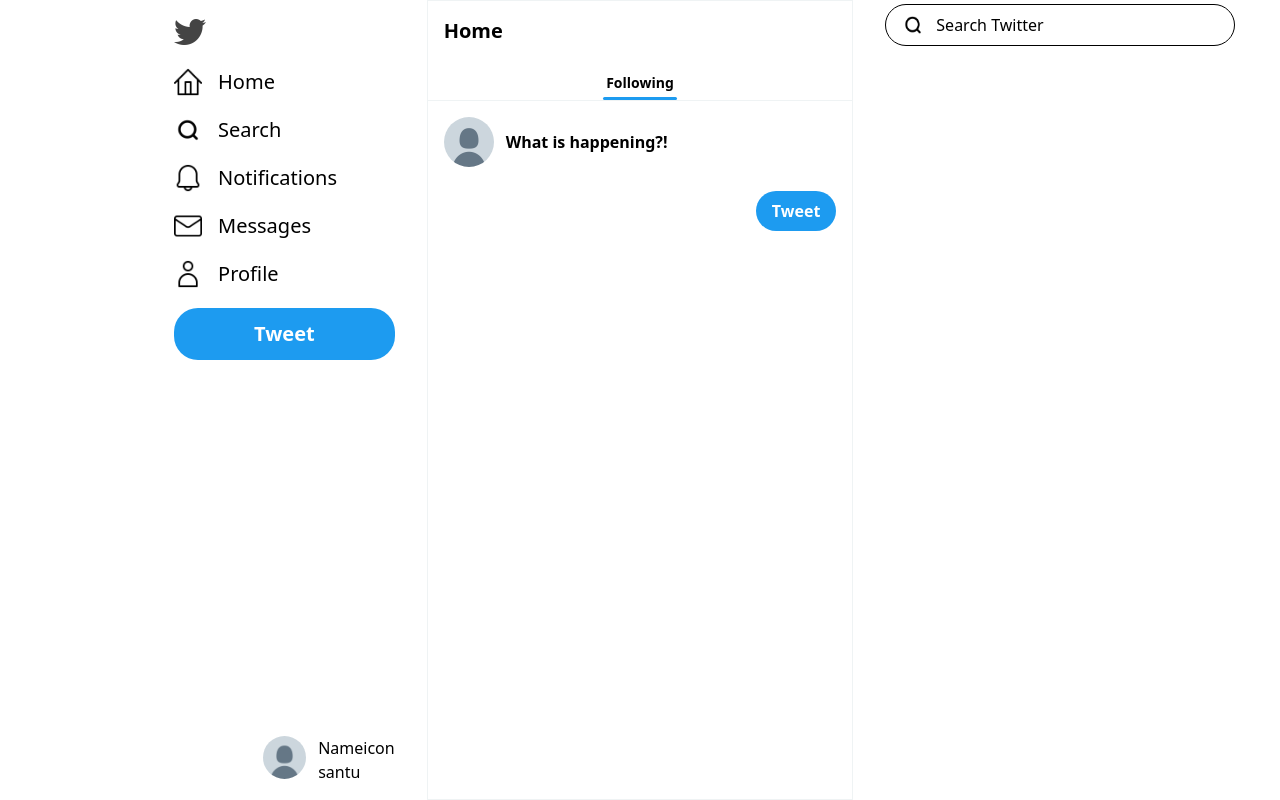
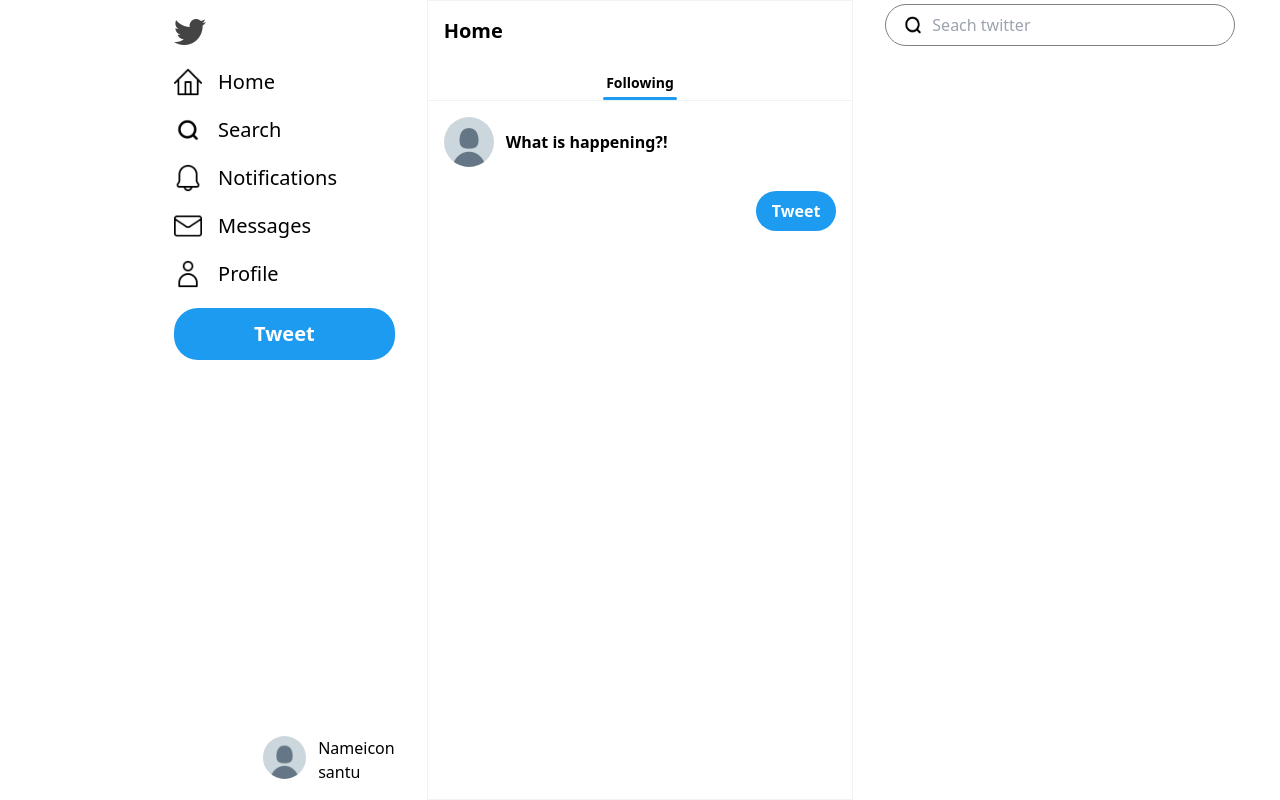
Before and after one commit to SantiZai/twitter-clon-front, a React (Vite) app: page / in a window 1280 px wide. Built offline with nearby package versions, Linux system fonts and the light colour scheme.

Commit message:
searchbar component

```diff
--- a/src/components/pages/HomePage.tsx
+++ b/src/components/pages/HomePage.tsx
@@ -1,6 +1,6 @@
 import profileDefault from '../../assets/profile_default.png'
-import search from '../../assets/search.png'
 import '../../home_page.css'
+import SearchBar from '../pures/SearchBar'
 
 const HomePage = () => {
     return (
@@ -29,10 +29,7 @@
                 </div>
             </div>
             <div className="happening my-1 pl-8">
-                <div className='search-tab flex py-2 px-4 rounded-3xl gap-3 justify-left border border-black'>
-                    <img src={search} width="22px" />
-                    <span>Search Twitter</span>
-                </div>
+                <SearchBar />
             </div>
         </div>
     )
--- /dev/null
+++ b/src/components/pures/SearchBar.tsx
@@ -0,0 +1,23 @@
+import search from '../../assets/search.png'
+import './search-bar.css'
+
+const SearchBar = () => {
+    const activeDiv = (e: { target: any }) => {
+        const parent = e.target.parentNode
+        parent.classList.add('div-focus')
+    }
+
+    const disableDiv = (e: { target: any }) => {
+        const parent = e.target.parentNode
+        parent.classList.remove('div-focus')
+    }
+
+    return (
+        <div className='search-bar flex gap-2 py-2 px-4 rounded-3xl'>
+            <img src={search} width='22px' />
+            <input className='input-search w-full' onFocus={activeDiv} onBlur={disableDiv} placeholder='Seach twitter' />
+        </div>
+    )
+}
+
+export default SearchBar
--- /dev/null
+++ b/src/components/pures/search-bar.css
@@ -0,0 +1,12 @@
+.search-bar {
+    width: 350px;
+    border: 1px solid gray;
+}
+
+.input-search:focus {
+    outline: none;
+}
+
+.div-focus {
+    border-color: black;
+}
```
